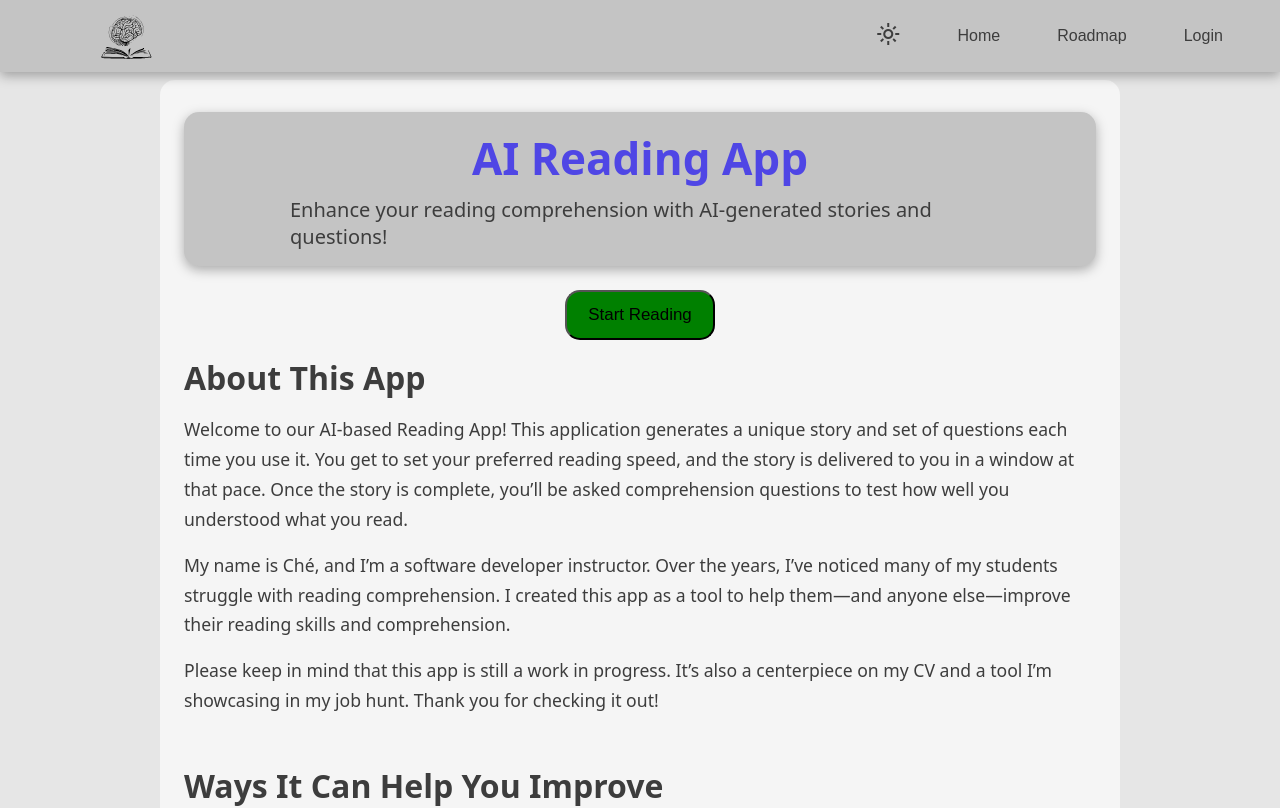
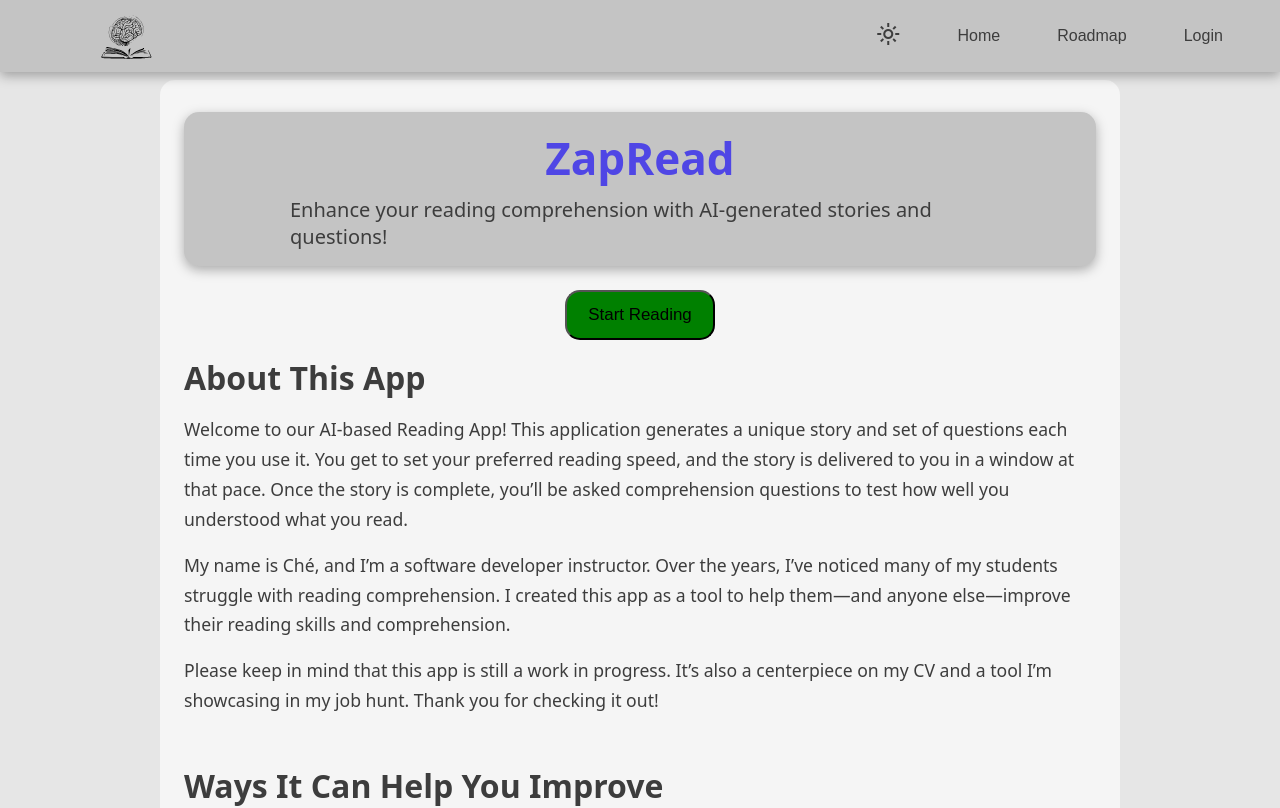
Before and after one commit to Cheplusplus/reading-app, a Next.js app: page / in a window 1280 px wide. Shown: the top 808 px of the page. Built offline with nearby package versions, Linux system fonts and the light colour scheme; no server answers.

Commit message:
Changes branding to ZapRead

```diff
--- a/src/app/layout.tsx
+++ b/src/app/layout.tsx
@@ -7,26 +7,25 @@ import logo from "../../public/open-book-with-brain-emerging-from-the-pages.svg"
 import { ThemeProvider } from "./components/ThemeProvider/ThemeProver";
 import ToggleThemeButton from "./components/ToogleTheme/ToggleThemeButton";
 import MenuButton from "./components/MenuButton/MenuButton";
-import MenuModal from "./components/MenuModal/MenuModal";
 import Footer from "./components/Footer/Footer";
 
 export const metadata = {
-  title: "Read & Test | Interactive Reading Comprehension",
+  title: "ZapRead | Interactive Reading Comprehension",
   description: "Generate high-quality, fact-based stories and test your understanding with randomized multiple-choice questions.",
   keywords: ["reading comprehension", "education", "interactive quiz", "stories", "learning", "javascript quiz format", "true stories", "multiple choice"],
-  authors: [{ name: "Your App Name", url: "https://yourdomain.com" }],
-  creator: "Your App Name",
+  authors: [{ name: "ZapRead", url: "https://zapread.online" }],
+  creator: "Che Overmeyer",
   openGraph: {
-    title: "Read & Test",
+    title: "ZapRead",
     description: "Read fact-based stories and test your comprehension with randomized multiple-choice quizzes.",
-    url: "https://yourdomain.com",
-    siteName: "Read & Test",
+    url: "https://zapread.online",
+    siteName: "ZapRead",
     images: [
       {
-        url: "https://yourdomain.com/og-image.png", // Replace with your OG image
+        url: "https://zapread.online/_next/static/media/open-book-with-brain-emerging-from-the-pages.d942a82a.svg", // Replace with your OG image
         width: 1200,
         height: 630,
-        alt: "Read & Test preview",
+        alt: "ZapRead preview",
       },
     ],
     locale: "en_US",
@@ -34,12 +33,12 @@ export const metadata = {
   },
   twitter: {
     card: "summary_large_image",
-    title: "Read & Test",
+    title: "ZapRead",
     description: "Challenge your reading skills with dynamic quizzes based on real-world stories.",
-    images: ["https://yourdomain.com/og-image.png"], // Replace with your image
-    creator: "@yourtwitterhandle", // Optional
+    images: ["https://zapread.online/_next/static/media/open-book-with-brain-emerging-from-the-pages.d942a82a.svg"], // Replace with your image
+    creator: "Che Overmeyer", // Optional
   },
-  metadataBase: new URL("https://yourdomain.com"),
+  metadataBase: new URL("https://zapread.online"),
   themeColor: "#ffffff", // Adjust for light/dark if needed
 };
 
--- a/src/app/page.tsx
+++ b/src/app/page.tsx
@@ -7,7 +7,7 @@ const page = async () => {
     <div className={styles.container}>
       {/* Header Section */}
       <header className={styles.banner}>
-        <h1 className={styles.title}>AI Reading App</h1>
+        <h1 className={styles.title}>ZapRead</h1>
         <p className={styles.subtitle}>Enhance your reading comprehension with AI-generated stories and questions!</p>
       </header>
 
```
